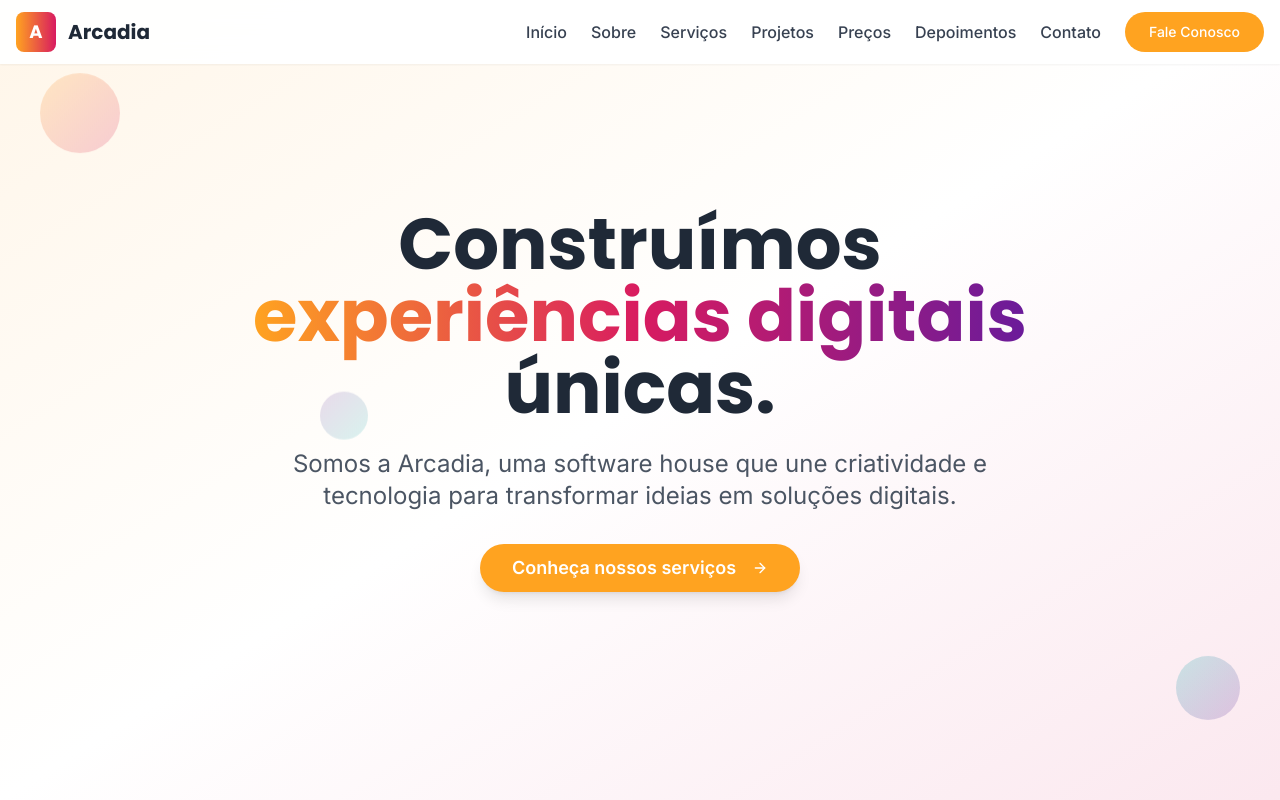
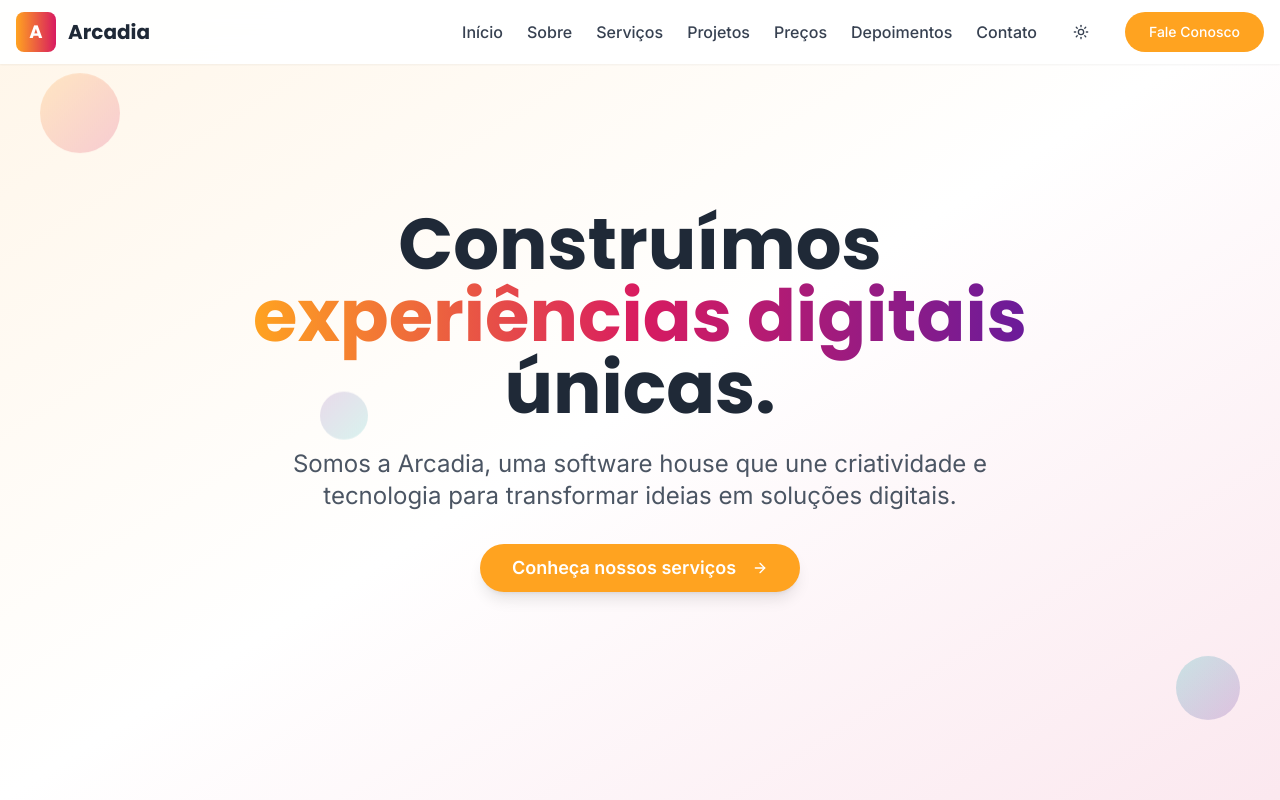
Before and after one commit to Cloves-Neto/arcadia-digital-canvas, a React (Vite) app: page / in a window 1280 px wide. Shown: the top 800 px of the page. Built offline with nearby package versions, Linux system fonts and the light colour scheme.

Commit message:
Add dark/light mode toggle
Implement a dark/light mode switch for the application.

```diff
--- a/src/App.tsx
+++ b/src/App.tsx
@@ -3,6 +3,7 @@ import { Toaster as Sonner } from "@/components/ui/sonner";
 import { TooltipProvider } from "@/components/ui/tooltip";
 import { QueryClient, QueryClientProvider } from "@tanstack/react-query";
 import { BrowserRouter, Routes, Route } from "react-router-dom";
+import { ThemeProvider } from "next-themes";
 import Index from "./pages/Index";
 import NotFound from "./pages/NotFound";
 
@@ -10,6 +11,7 @@ const queryClient = new QueryClient();
 
 const App = () => (
   <QueryClientProvider client={queryClient}>
+    <ThemeProvider attribute="class" defaultTheme="light" enableSystem>
       <TooltipProvider>
         <Toaster />
         <Sonner />
@@ -21,6 +23,7 @@ const App = () => (
           </Routes>
         </BrowserRouter>
       </TooltipProvider>
+    </ThemeProvider>
   </QueryClientProvider>
 );
 
--- a/src/components/Navigation.tsx
+++ b/src/components/Navigation.tsx
@@ -2,6 +2,7 @@
 import { useState } from "react";
 import { Menu, X } from "lucide-react";
 import { Button } from "@/components/ui/button";
+import ThemeToggle from "./ThemeToggle";
 
 const Navigation = () => {
   const [isMenuOpen, setIsMenuOpen] = useState(false);
@@ -25,7 +26,7 @@ const Navigation = () => {
   };
 
   return (
-    <nav className="fixed top-0 left-0 right-0 z-50 bg-white/95 backdrop-blur-md shadow-sm">
+    <nav className="fixed top-0 left-0 right-0 z-50 bg-white/95 dark:bg-gray-900/95 backdrop-blur-md shadow-sm">
       <div className="container mx-auto px-4">
         <div className="flex items-center justify-between h-16">
           {/* Logo */}
@@ -33,7 +34,7 @@ const Navigation = () => {
             <div className="bg-gradient-to-r from-arcadia-orange to-arcadia-magenta w-10 h-10 rounded-lg flex items-center justify-center mr-3">
               <span className="text-white font-poppins font-bold text-lg">A</span>
             </div>
-            <span className="text-xl font-poppins font-bold text-gray-800">Arcadia</span>
+            <span className="text-xl font-poppins font-bold text-gray-800 dark:text-white">Arcadia</span>
           </div>
 
           {/* Desktop Navigation */}
@@ -42,11 +43,12 @@ const Navigation = () => {
               <button
                 key={item.label}
                 onClick={() => scrollToSection(item.href)}
-                className="text-gray-700 hover:text-arcadia-orange font-inter font-medium transition-colors duration-200"
+                className="text-gray-700 dark:text-gray-300 hover:text-arcadia-orange font-inter font-medium transition-colors duration-200"
               >
                 {item.label}
               </button>
             ))}
+            <ThemeToggle />
             <Button
               className="bg-arcadia-orange hover:bg-arcadia-magenta text-white font-inter font-medium px-6 py-2 rounded-full transition-all duration-300"
               onClick={() => scrollToSection('#contact')}
@@ -61,7 +63,7 @@ const Navigation = () => {
               variant="ghost"
               size="sm"
               onClick={() => setIsMenuOpen(!isMenuOpen)}
-              className="text-gray-700"
+              className="text-gray-700 dark:text-gray-300"
             >
               {isMenuOpen ? <X className="h-6 w-6" /> : <Menu className="h-6 w-6" />}
             </Button>
@@ -70,22 +72,25 @@ const Navigation = () => {
 
         {/* Mobile Navigation */}
         {isMenuOpen && (
-          <div className="md:hidden py-4 border-t">
+          <div className="md:hidden py-4 border-t border-gray-200 dark:border-gray-700">
             {navItems.map((item) => (
               <button
                 key={item.label}
                 onClick={() => scrollToSection(item.href)}
-                className="block w-full text-left py-2 text-gray-700 hover:text-arcadia-orange font-inter font-medium transition-colors duration-200"
+                className="block w-full text-left py-2 text-gray-700 dark:text-gray-300 hover:text-arcadia-orange font-inter font-medium transition-colors duration-200"
               >
                 {item.label}
               </button>
             ))}
-            <Button
-              className="w-full mt-4 bg-arcadia-orange hover:bg-arcadia-magenta text-white font-inter font-medium py-2 rounded-full transition-all duration-300"
-              onClick={() => scrollToSection('#contact')}
-            >
-              Fale Conosco
-            </Button>
+            <div className="flex items-center justify-between mt-4">
+              <ThemeToggle />
+              <Button
+                className="bg-arcadia-orange hover:bg-arcadia-magenta text-white font-inter font-medium py-2 px-6 rounded-full transition-all duration-300"
+                onClick={() => scrollToSection('#contact')}
+              >
+                Fale Conosco
+              </Button>
+            </div>
           </div>
         )}
       </div>
--- /dev/null
+++ b/src/components/ThemeToggle.tsx
@@ -0,0 +1,22 @@
+import { Moon, Sun } from "lucide-react";
+import { useTheme } from "next-themes";
+import { Button } from "@/components/ui/button";
+
+const ThemeToggle = () => {
+  const { theme, setTheme } = useTheme();
+
+  return (
+    <Button
+      variant="ghost"
+      size="sm"
+      onClick={() => setTheme(theme === "light" ? "dark" : "light")}
+      className="text-gray-700 dark:text-gray-300 hover:bg-gray-100 dark:hover:bg-gray-800"
+    >
+      <Sun className="h-5 w-5 rotate-0 scale-100 transition-all dark:-rotate-90 dark:scale-0" />
+      <Moon className="absolute h-5 w-5 rotate-90 scale-0 transition-all dark:rotate-0 dark:scale-100" />
+      <span className="sr-only">Toggle theme</span>
+    </Button>
+  );
+};
+
+export default ThemeToggle;
```
Lines whose indentation alone changed are shown as unchanged.
